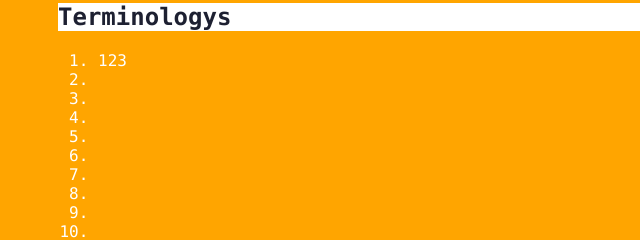
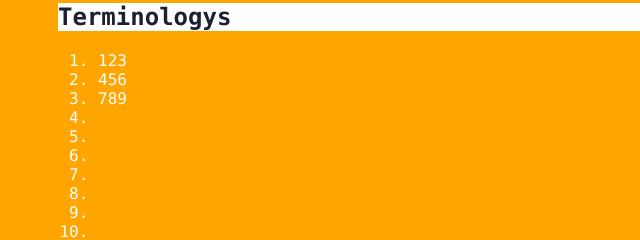
Before and after one commit to qjokers/git_learning, a plain HTML site: page index.html in a window 1280 px wide. Both pictures are taken after a click on the element "Terminologys". Shown: the part 242-482 px from the top of the page, 0-640 px from the left. Drawn offline with Linux system fonts and the light colour scheme.

Commit message:
resolve conflicts

```diff
--- a/index.html
+++ b/index.html
@@ -15,8 +15,8 @@
             <div class="panel">
                 <ol>
                     <li>123</li>
-                    <li></li>
-                    <li></li>
+                    <li>456</li>
+                    <li>789</li>
                     <li></li>
                     <li></li>
                     <li></li>
```
Also changed, not shown: 1 other file.
